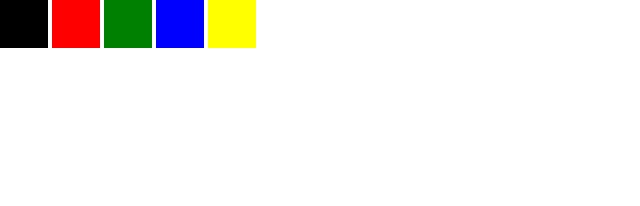
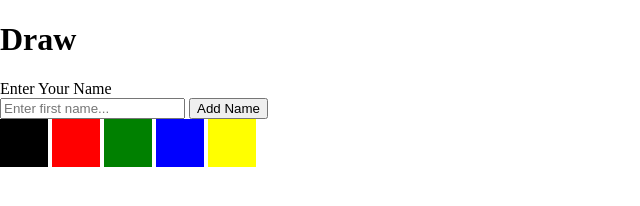
Before and after one commit to mzprizm/capstone, a website: page public/index.html in a window 1280 px wide. Shown: the whole page, without its empty margins (0-640 px from the left). Drawn offline with nearby package versions, Linux system fonts and the light colour scheme; no server answers.

Commit message:
added mongoose and a main file for mongo connection

```diff
--- a/index.js
+++ b/index.js
@@ -3,6 +3,11 @@ const app = express();
 const http = require('http').Server(app);
 const io = require('socket.io')(http);
 const port = process.env.PORT || 3000;
+
+
+// app.get("/", (req, res) => {
+//   res.send("Hello World");
+//  });
 
 app.use(express.static(__dirname + '/public'));
 
--- a/package.json
+++ b/package.json
@@ -9,6 +9,7 @@
   ],
   "dependencies": {
     "express": "~4.17.1",
+    "mongoose": "^5.9.13",
     "socket.io": "~2.3.0"
   },
   "scripts": {
--- a/public/index.html
+++ b/public/index.html
@@ -6,7 +6,12 @@
   <link rel="stylesheet" href="style.css">
 </head>
 <body>
-
+    <h1>Draw</h1>
+    <form method="post" action="/addname">
+    <label>Enter Your Name</label><br>
+    <input type="text" name="firstName" placeholder="Enter first name..." required>
+    <input type="submit" value="Add Name">
+    </form>
   <canvas class="whiteboard" ></canvas>
 
   <div class="colors">
```
Also changed, not shown: main.js (added), 1 other file.
